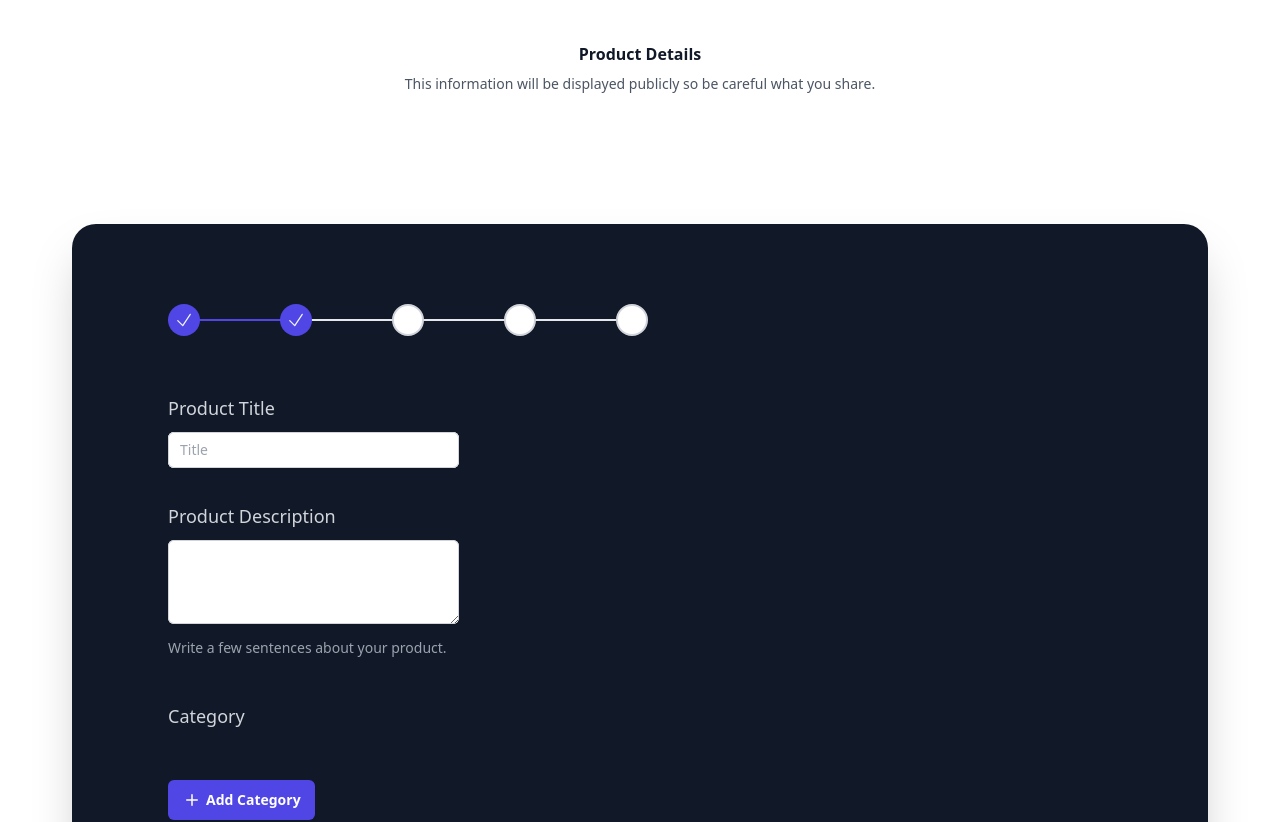
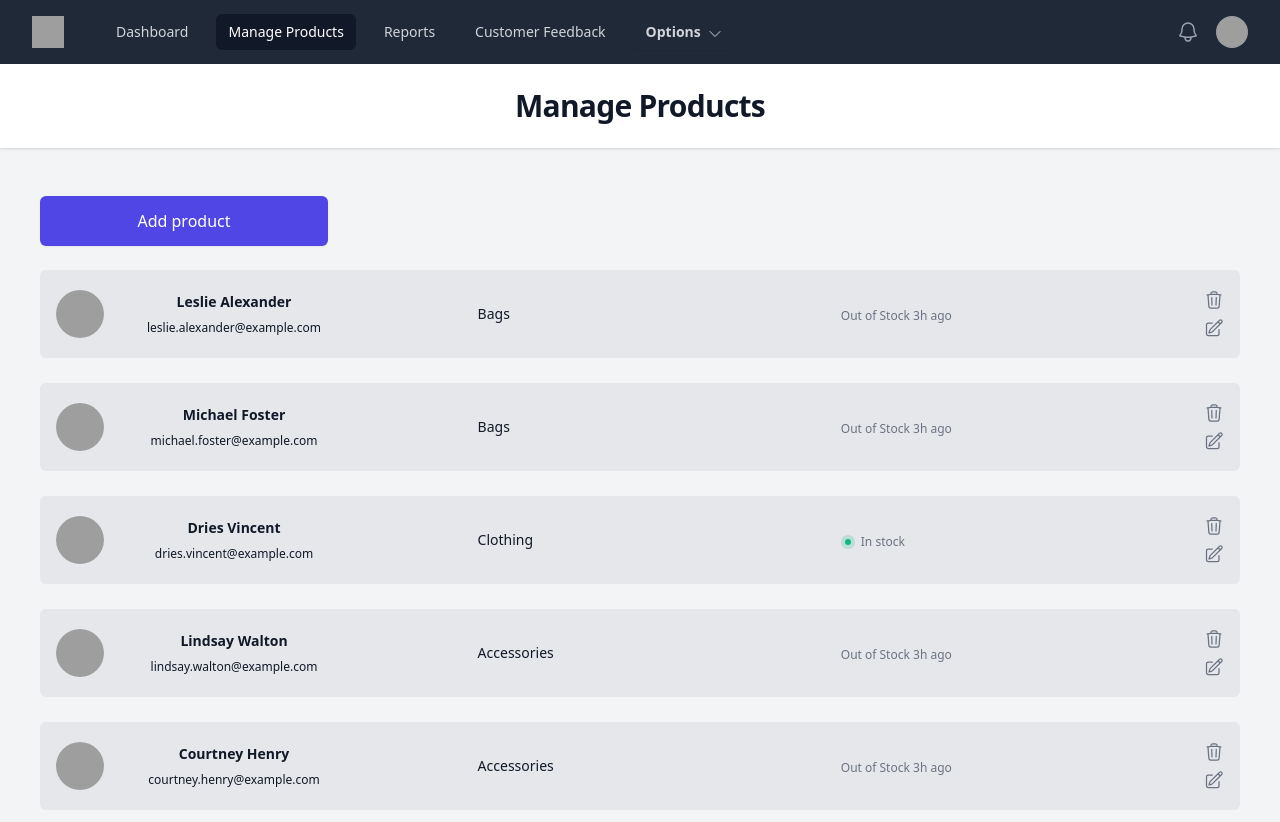
Before and after one commit to division-sama/project-z, a React (Create React App) app: page /manage-products in a window 1280 px wide. Shown: the top 822 px of the page. Built offline with nearby package versions, Linux system fonts and the light colour scheme; grey boxes are pictures that could not be loaded; a web font is replaced by a local one.

Commit message:
Business page deployed

```diff
--- a/package.json
+++ b/package.json
@@ -27,7 +27,7 @@
   },
   "scripts": {
     "start": "react-scripts start http://192.168.1.52:3000",
-    "build": "react-scripts build",
+    "build": "CI=false && react-scripts build",
     "test": "react-scripts test",
     "eject": "react-scripts eject"
   },
--- a/src/App.js
+++ b/src/App.js
@@ -1,10 +1,10 @@
 import "./App.css";
-// import BusinessPage from "./components/BusinessPage/BusinessPage";
+import BusinessPage from "./components/BusinessPage/BusinessPage";
 // import Example from "./components/AccessControl/AccessControl";
 // import Header from "./components/Header/Header";
 // import Products from "./components/Products/Products";
 // import BusinessProfile from "./components/BusinessProfile/BusinessProfile";
-import AddProductForm from "./components/AddProductForm/AddProductForm";
+// import AddProductForm from "./components/AddProductForm/AddProductForm";
 // import SignInForm from "./components/SignInForm/SignInForm";
 // import SignInPage from "./components/SignInPage/SignInPage";
 // import HomePage from "./components/HomePage/HomePage";
@@ -26,7 +26,7 @@ function App() {
         <Route path="/login" element={<SignInPage></SignInPage>}></Route>
         <Route path="/register" element={<RegisterForm />}></Route>
       </Routes> */}
-      <AddProductForm></AddProductForm>
+      <BusinessPage></BusinessPage>
     </div>
   );
 }
--- a/src/components/ProductChip/ProductChip.js
+++ b/src/components/ProductChip/ProductChip.js
@@ -57,7 +57,7 @@ const people = [
 
 export default function ProductChip() {
   return (
-    <ul role="list" className="divide-y divide-gray-100 mx-2">
+    <ul className="divide-y divide-gray-100 mx-2">
       {people.map((person) => (
         <li
           key={person.email}
```
